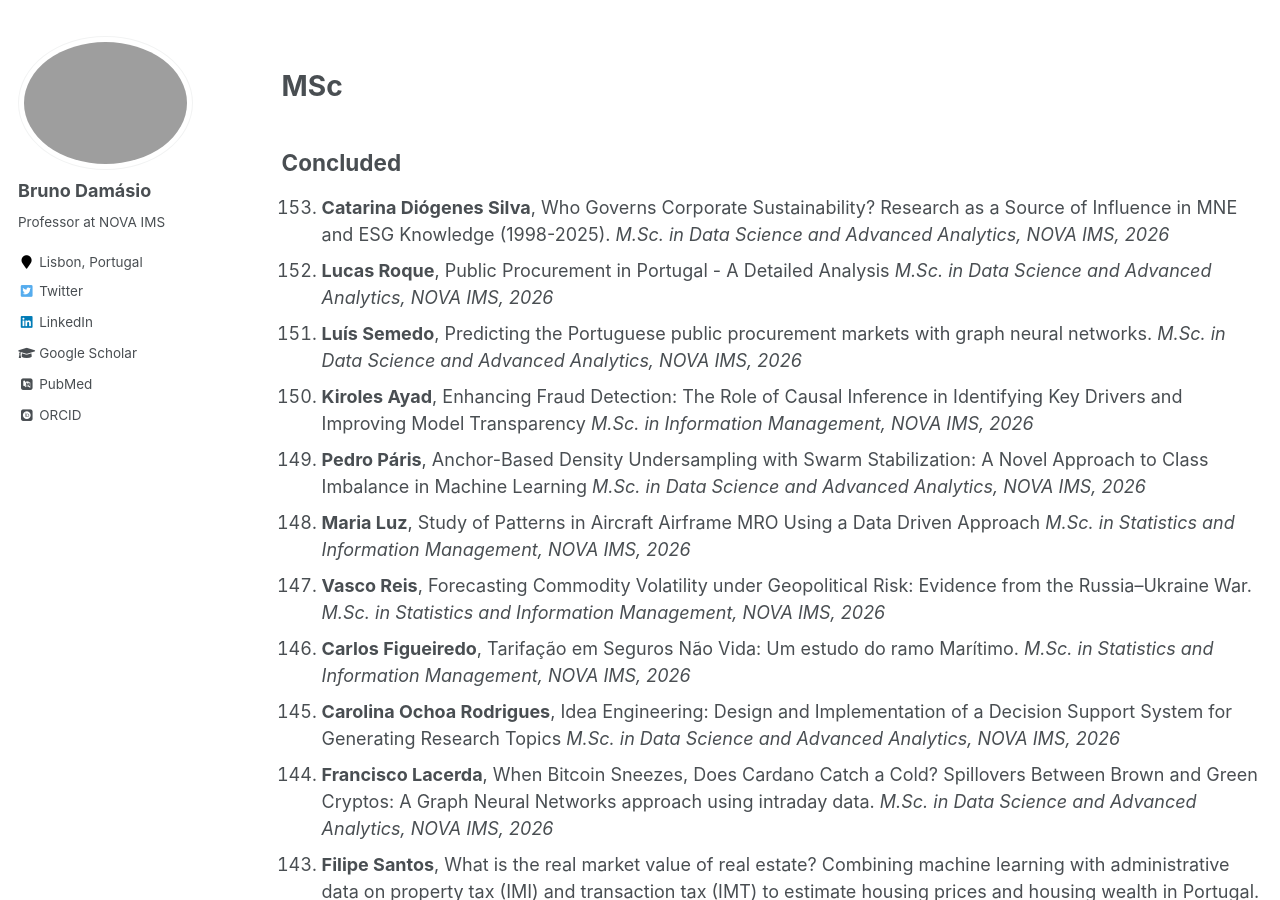
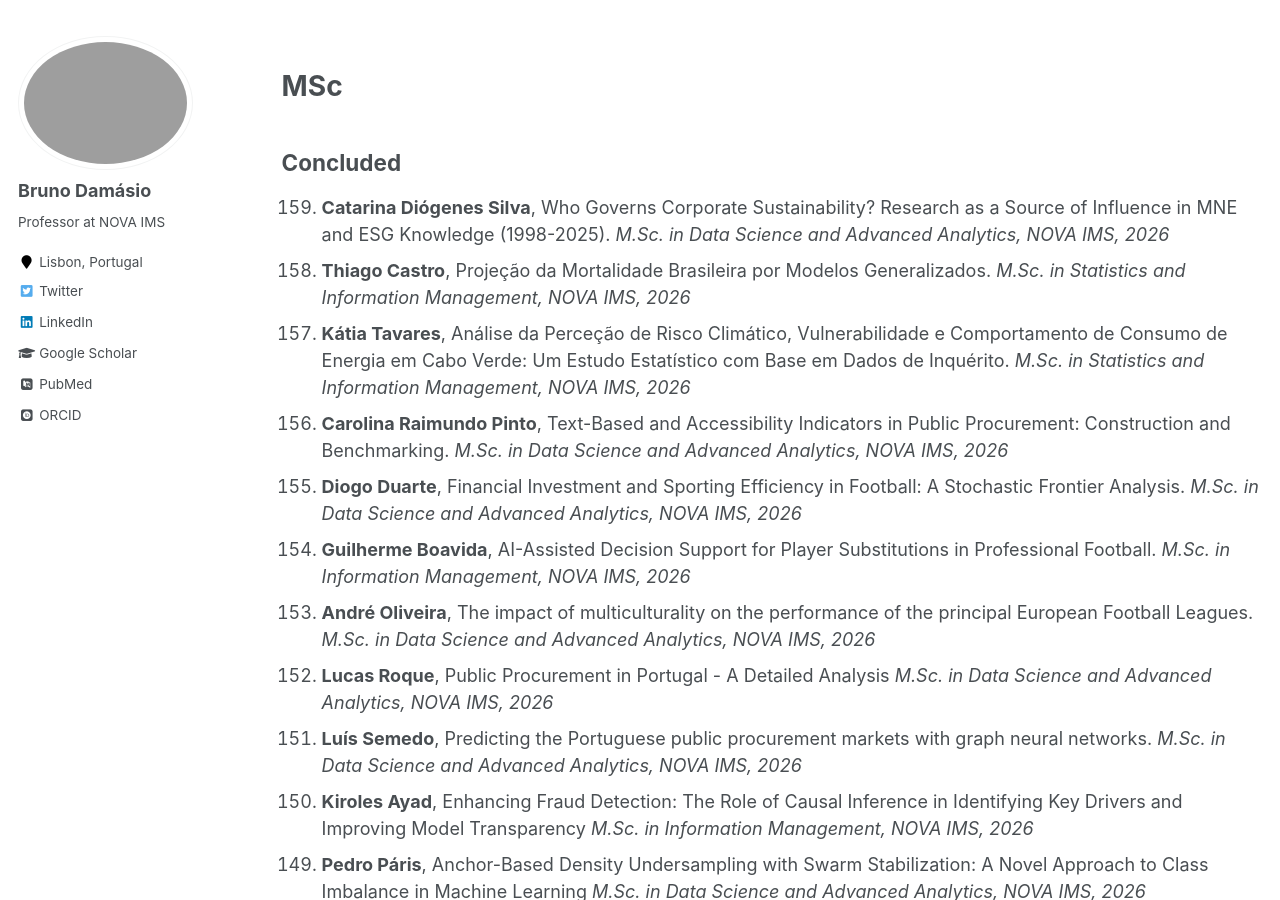
Before and after one commit to damasiob/damasiob.github.io, a Jekyll site: the page built from _pages/orietation.md, in a window 1280 px wide and 900 px high, scrolled down 504 px. Built offline with Jekyll 4.4.1, drawn with Linux system fonts in a browser that asks for light colours; some web fonts are replaced.

Commit message:
Add six MSc defences from 26-28 Oct 2026 to concluded supervisions
Co-Authored-By: Claude Opus 5.5 <noreply@anthropic.com>
Claude-Session: https://claude.ai/code/session_01XhzgvMbNdDiepvR5255Wed

```diff
--- a/_pages/orietation.md
+++ b/_pages/orietation.md
@@ -75,6 +75,18 @@ Concluded
 
 <ol reversed>
 <li><b>Catarina Diógenes Silva</b>, Who Governs Corporate Sustainability? Research as a Source of Influence in MNE and ESG Knowledge (1998-2025). <i>M.Sc. in Data Science and Advanced Analytics, NOVA IMS, 2026 </i></li>
+
+<li><b>Thiago Castro</b>, Projeção da Mortalidade Brasileira por Modelos Generalizados. <i>M.Sc. in Statistics and Information Management, NOVA IMS, 2026 </i></li>
+
+<li><b>Kátia Tavares</b>, Análise da Perceção de Risco Climático, Vulnerabilidade e Comportamento de Consumo de Energia em Cabo Verde: Um Estudo Estatístico com Base em Dados de Inquérito. <i>M.Sc. in Statistics and Information Management, NOVA IMS, 2026 </i></li>
+
+<li><b>Carolina Raimundo Pinto</b>, Text-Based and Accessibility Indicators in Public Procurement: Construction and Benchmarking. <i>M.Sc. in Data Science and Advanced Analytics, NOVA IMS, 2026 </i></li>
+
+<li><b>Diogo Duarte</b>, Financial Investment and Sporting Efficiency in Football: A Stochastic Frontier Analysis. <i>M.Sc. in Data Science and Advanced Analytics, NOVA IMS, 2026 </i></li>
+
+<li><b>Guilherme Boavida</b>, AI-Assisted Decision Support for Player Substitutions in Professional Football. <i>M.Sc. in Information Management, NOVA IMS, 2026 </i></li>
+
+<li><b>André Oliveira</b>, The impact of multiculturality on the performance of the principal European Football Leagues. <i>M.Sc. in Data Science and Advanced Analytics, NOVA IMS, 2026 </i></li>
 
 <li><b>Lucas Roque</b>, Public Procurement in Portugal - A Detailed Analysis <i>M.Sc. in Data Science and Advanced Analytics, NOVA IMS, 2026 </i></li>
 
```
